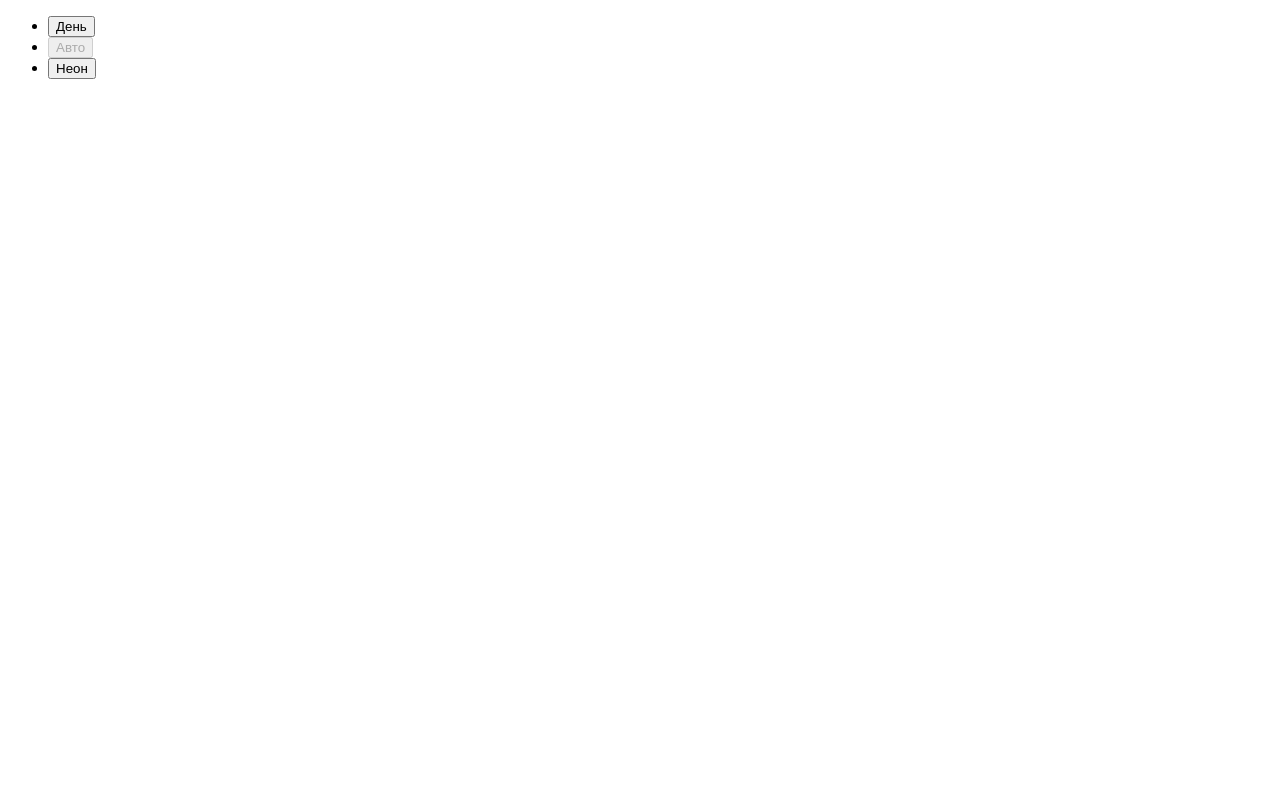
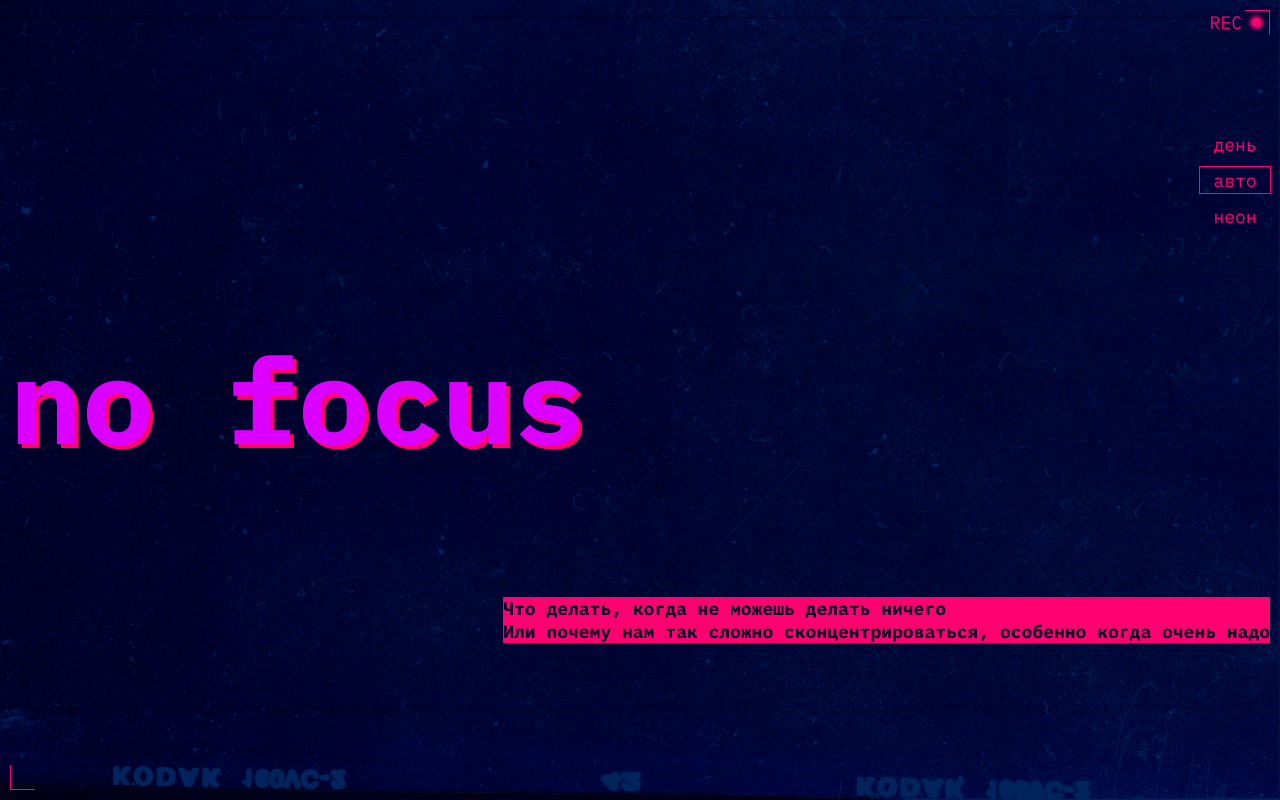
Before and after one commit to Symryvvin/slozhno-sosredotochitsya-fd, a plain HTML site: page index.html in a window 1280 px wide. Drawn offline with Linux system fonts and the light colour scheme.

Commit message:
header layout

```diff
--- a/index.html
+++ b/index.html
@@ -4,11 +4,20 @@
     <meta charset="UTF-8" />
     <meta http-equiv="X-UA-Compatible" content="IE=edge" />
     <meta name="viewport" content="width=device-width, initial-scale=1.0" />
+    <meta name="color-scheme" content="dark light" />
     <title>Сложно сосредоточиться</title>
     <script src="./scripts/script.js"></script>
+    <link rel="stylesheet" href="./fonts/fonts.css" />
+    <link rel="stylesheet" href="./styles/globals.css">
+    <link rel="stylesheet" href="./styles/variables.css">
+    <link rel="stylesheet" href="./styles/style.css">
+    <link rel="stylesheet" href="./styles/dark.css">
+    <link rel="stylesheet" href="./styles/light.css">
+    <link rel="icon" type="image/x-icon" href="./images/favicon.ico">
   </head>
   <body class="page">
-    <header class="header decorated-zone">
+    <header class="header decorated-zone header__rec-icon">
+      <div class="rec-icon"></div>
       <nav class="header__theme-menu">
         <ul class="header__theme-menu-list">
           <li class="header__theme-menu-item">
@@ -35,6 +44,9 @@
           </li>
         </ul>
       </nav>
+      <h1 class="header__title">no focus</h1>
+      <p class="title-decor">Что делать, когда не можешь делать ничего<br>
+      Или почему нам так сложно сконцентрироваться, особенно когда очень надо</p>
     </header>
   </body>
 </html>
--- a/styles/style.css
+++ b/styles/style.css
@@ -1,5 +1,126 @@
-/* Основные стили проекта. Это стили для темы, которую вы верстаете первой. */
+.page {
+    font-family: 'IBM Plex mono';
+    font-weight: 400;
+    font-size: 18px;
+    background-color: var(--bg-color);
+}
 
-.page {
-  /* сохраните в разметке и стилях класс page у тега body. Он удобен, чтобы составлять селекторы для разных цветовых тем. */
+.header {
+  display: grid;
+  grid-template-rows: 1fr min-content 1fr;
+  justify-items: end;
+  align-items: center;
+  background-image: var(--header-cover-image);
+  background-position: center;
+  background-size: cover;
+  background-attachment: fixed;
+  position: relative;
+  color: var(--header-color);
+  padding: 10px;
+  height: 100vh;
+  min-height: 668px;
 }
+
+.decorated-zone::before {
+  position: absolute;
+  content: '';
+  display: block;
+  border-top: 1px solid var(--accent-color);
+  border-right: 1px solid var(--accent-color);
+  width: 25px;
+  height: 25px;
+  right: 10px;
+  top: 10px;
+}
+
+.decorated-zone::after {
+  position: absolute;
+  content: '';
+  display: block;
+  border-bottom: 1px solid var(--accent-color);
+  border-left: 1px solid var(--accent-color);
+  width: 25px;
+  height: 25px;
+  left: 10px;
+  bottom: 10px;
+}
+
+.rec-icon {
+  display: flex;
+  position: absolute;
+  top: 10px;
+  right: 19px;
+  align-items: center;
+  gap: 10px;
+}
+
+.rec-icon::before {
+  content: 'REC';
+  display: block;
+  line-height: 25px;
+  color: var(--accent-color);
+}
+
+.rec-icon::after {
+  content: ' ';
+  display: block;
+  align-self: center;
+  border-radius: 50%;
+  background-color: var(--accent-color);
+  box-shadow: 0px 0px 4px 2px var(--accent-color);
+  height: 9px;
+  width: 9px;
+}
+
+.header__theme-menu-list {
+  display: flex;
+  flex-direction: column;
+  gap: 10px;
+  align-items: center;
+  width: 70px;
+  color: var(--theme-button-text-color);
+}
+
+.header__theme-menu-item {
+  height: 26px;
+  width: 100%;
+}
+
+.header__theme-menu-button {
+  display: block;
+  border: none;
+  font-family: inherit;
+  color: inherit;
+  text-transform: lowercase;
+  background-color: transparent;
+  text-align: center;
+  width: 100%;
+  height: 100%;
+}
+
+.header__theme-menu-button:hover {
+  outline: 1px solid var(--theme-button-hover-border-color);
+}
+
+.header__theme-menu-button:focus-visible {
+  border-bottom: 1px solid var(--theme-button-text-color);
+  outline: none;
+}
+
+.header__theme-menu-button_active {
+  outline: 1px solid var(--theme-button-text-color);
+}
+
+.header__title {
+  justify-self: start;
+  text-shadow: 4px 4px 0 var(--accent-color);
+  font-size: clamp(7.25rem, 7.0115rem + 1.0178vw, 7.5rem);
+  color: var(--header-title-text-color);
+  line-height: 0.83em;
+}
+
+.title-decor {
+  background-color: var(--title-decor-bg-color);
+  color: var(--title-decor-text-color);
+  font-weight: 700;
+}
--- a/styles/variables.css
+++ b/styles/variables.css
@@ -1,4 +1,16 @@
-/*
-  Переменные для вашего проекта
-  и их переопределение под различные устройства
-*/
+:root {
+  --bg-color: #000028;
+  --text-color: #F1B2CE;
+  --accent-color: #FF0070;
+  --theme-button-text-color: #FF0070;
+  --theme-button-hover-border-color: #FF007066;
+
+  --header-cover-image: url(../images/cover-image-dark.png);
+  --header-title-text-color: #DB00FF;
+
+  --title-decor-bg-color: var(--accent-color);
+  --title-decor-text-color: #000028;
+  --section-title-color: var(----accent-color);
+  --link-shadow-color: var(----accent-color);
+
+}
```
